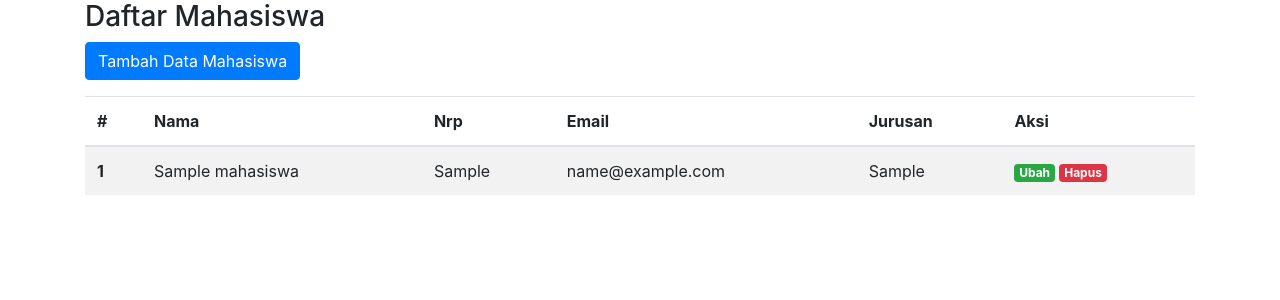
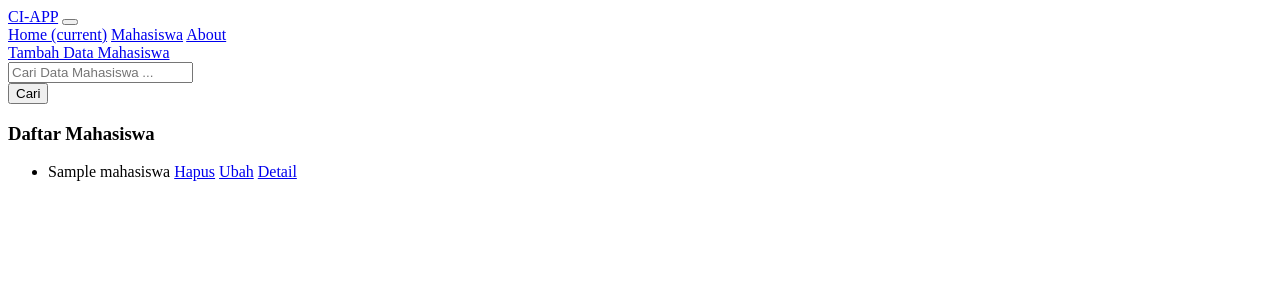
Before and after one commit to RadenAriffudinRachman/tugas4.coba-ci, a CodeIgniter app: page /database/mahasiswa in a window 1280 px wide. Shown: the top 300 px of the page. Run offline with CodeIgniter, Linux system fonts and the light colour scheme; tables that the repository leaves empty or names only in its code hold one stand-in row (values such as "Sample post"); some libraries are stand-ins or nearby versions.

Commit message:
menambahkan controller mahasiswa dan view tambah

```diff
--- a/application/controllers/Mahasiswa.php
+++ b/application/controllers/Mahasiswa.php
@@ -1,32 +1,77 @@
 <?php
 
 class Mahasiswa extends CI_Controller {
+    public function __construct(){
+        parent::__construct();
+        $this->load->model('Mahasiswa_model');
+        $this->load->library('form_validation');
+    }
+
     public function index(){
-        $this->load->model('Mahasiswa_model', 'mhs');
-        $data['mahasiswa'] = $this->mhs->getAllMahasiswa();
+        $data['judul'] = 'Daftar Mahasiswa';
+        $data['mahasiswa'] = $this->Mahasiswa_model->getAllMahasiswa();
+        if($this->input->post('keyword')){
+            $data['mahasiswa'] = $this->Mahasiswa_model->cariDataMahasiswa();
+        }
+        $this->load->view('templates/header', $data);
         $this->load->view('mahasiswa/index', $data);
+        $this->load->view('templates/footer');
     }
 
     public function tambah(){
-        $this->load->library('form_validation');
+        $data['judul'] = 'Form Tambah Data Mahasiswa';
+
+        $this->from_validation->set_rules('form_validation');
         $this->load->model('Mahasiswa_model');
 
         $this->form_validation->set_rules('nama', 'Nama', 'required|min_length[3]');
+        $this->form_validation->set_rules('nrp', 'Nrp', 'required|numeric');
+        $this->form_validation->set_rules('email', 'Email', 'required|valid_email');
 
         if( $this->form_validation->run() === false){
+            $this->load->view('templates/header', $data);
             $this->load->view('mahasiswa/tambah');
+            $this->load->view('templates/footer');
         } else {
-            $data = [
-                'nama' => $this->input->post('nama'),
-                'nrp' => $this->input->post('nrp'),
-                'email' => $this->input->post('email'),
-                'jurusan' => $this->input->post('jurusan')
-            ];
+            $this->Mahasiswa_model->tambahDataMahasiswa();
+            $this->session->set_flashdata('flash', 'Ditambahkan');
+            redirect('mahasiswa');
+        }
+    }
 
-            $this->db->insert('mahasiswa', $data);
-            redirect('mahasiswa/index');
+    public function hapus($id){
+        $$this->Mahasiswa_model->hapusDataMahasiswa($id);
+        $$this->session->set_flashdata('flash', 'Dihapus');
+        redirect('mahasiswa');
+    }
+
+    public function detail($id){
+        $data['judul'] = 'Detail Data Mahasiswa';
+        $data['mahasiswa'] = $this->Mahasiswa_model->getMahasiswaById($id);
+        $this->load->view('templates/header', $data);
+        $this->load->view('mahasiswa/detail', $data);
+        $this->load->view('templates/footer');
+
+    }
+
+    public function ubah($id){
+        $data['judul'] = 'Form Ubah Data Mahasiswa';
+        $data['mahasiswa'] = $this->Mahasiswa_model->getMahasiswaById($id);
+        $data['jurusan'] = ['Teknik Informatika', 'Teknik Mesin', 'Teknik Planologi', 'Teknik Pangan', 'Teknik Lingkungan'];
+
+        $this->form_validation->set_rules('nama', 'Nama', 'required');
+        $this->form_validation->set_rules('nrp', 'Nrp', 'required|numeric');
+        $this->form_validation->set_rules('email', 'Email', 'required|valid_email');
+
+        if($this->form_validation->run() == false){
+            $this->load->view('templates/header', $data);
+            $this->load->view('mahasiswa/ubah', $data);
+            $this->load->view('templates/footer');
+        }else{
+            $this->Mahasiswa_model->ubahDataMahasiswa();
+            $this->session->set_flashdata('flash', 'Diubah');
+            redirect('mahasiswa');
         }
-
     }
 }
 
--- a/application/views/mahasiswa/index.php
+++ b/application/views/mahasiswa/index.php
@@ -1,57 +1,39 @@
-<!doctype html>
-<html lang="en">
-  <head>
-    <!-- Required meta tags -->
-    <meta charset="utf-8">
-    <meta name="viewport" content="width=device-width, initial-scale=1, shrink-to-fit=no">
+<div class="row mt-3">
+  <div class="col-md-6">
+    <a href="<?= base_url(); ?>mahasiswa/tambah" class="btn btn-primary">Tambah Data Mahasiswa</a>
+  </div>
+</div>
 
-    <!-- Bootstrap CSS -->
-    <link rel="stylesheet" href="https://stackpath.bootstrapcdn.com/bootstrap/4.3.1/css/bootstrap.min.css" integrity="sha384-ggOyR0iXCbMQv3Xipma34MD+dH/1fQ784/j6cY/iJTQUOhcWr7x9JvoRxT2MZw1T" crossorigin="anonymous">
+<div class="row mt-3">
+  <div class="col-md-6">
+    <form action="" method="post">
+      <div class="input-group">
+        <input type="text" class="form-control" placeholder="Cari Data Mahasiswa ..." name="keyword">
+        <div class="input-group-append">
+          <button class="btn btn-primary" type="submit">Cari</button>
+        </div>
+      </div>
+    </form>
+  </div>
+</div>
 
-    <title>Data Mahasiswa</title>
-  </head>
-  <body>
-    <div class="container">
-        <div class="row">
-            <div class="col">
-                <h3>Daftar Mahasiswa</h3>
-                <a href="<?= base_url('mahasiswa/tambah'); ?>" class="btn btn-primary mb-3">Tambah Data Mahasiswa</a>
-                <table class="table table-striped">
-  <thead>
-    <tr>
-      <th scope="col">#</th>
-      <th scope="col">Nama</th>
-      <th scope="col">Nrp</th>
-      <th scope="col">Email</th>
-      <th scope="col">Jurusan</th>
-      <th scope="col">Aksi</th>
-    </tr>
-  </thead>
-  <tbody>
-  <?php $i = 1; ?>
-  <?php foreach( $mahasiswa as $mhs) : ?>
-    <tr>
-      <th scope="row"><?= $i++; ?></th>
-      <td><?= $mhs['nama']; ?></td>
-      <td><?= $mhs['nrp']; ?></td>
-      <td><?= $mhs['email']; ?></td>
-      <td><?= $mhs['jurusan']; ?></td>
-      <td>
-        <a href="" class="badge badge-success">Ubah</a>
-        <a href="" class="badge badge-danger">Hapus</a>
-      </td>
-    </tr>
-    <?php endforeach; ?>
-  </tbody>
-</table>
-            </div>
-        </div>
-    </div>
-
-    <!-- Optional JavaScript -->
-    <!-- jQuery first, then Popper.js, then Bootstrap JS -->
-    <script src="https://code.jquery.com/jquery-3.3.1.slim.min.js" integrity="sha384-q8i/X+965DzO0rT7abK41JStQIAqVgRVzpbzo5smXKp4YfRvH+8abtTE1Pi6jizo" crossorigin="anonymous"></script>
-    <script src="https://cdnjs.cloudflare.com/ajax/libs/popper.js/1.14.7/umd/popper.min.js" integrity="sha384-UO2eT0CpHqdSJQ6hJty5KVphtPhzWj9WO1clHTMGa3JDZwrnQq4sF86dIHNDz0W1" crossorigin="anonymous"></script>
-    <script src="https://stackpath.bootstrapcdn.com/bootstrap/4.3.1/js/bootstrap.min.js" integrity="sha384-JjSmVgyd0p3pXB1rRibZUAYoIIy6OrQ6VrjIEaFf/nJGzIxFDsf4x0xIM+B07jRM" crossorigin="anonymous"></script>
-  </body>
-</html>
+<div class="row mt-3">
+  <div class="col-md-6">
+    <h3>Daftar Mahasiswa</h3>
+    <?php if (empty($mahasiswa)) : ?>
+      <div class="alert alert-danger" role="alert">
+        Data Mahasiswa Tidak Ditemukan.
+      </div>
+    <?php endif; ?>
+    <ul class="list-group">
+      <?php foreach ($mahasiswa as $mhs) : ?>
+      <li class="list-group-item">
+        <?= $mhs['nama']; ?>
+        <a href="<?= base_url(); ?>mahasiswa/hapus/<?= $mhs['id']; ?>" class="badge badge-danger float-right tombol-hapus">Hapus</a>
+        <a href="<?= base_url(); ?>mahasiswa/ubah/<?= $mhs['id']; ?>" class="badge badge-success float-right">Ubah</a>
+        <a href="<?= base_url(); ?>mahasiswa/detail/<?= $mhs['id']; ?>" class="badge badge-primary float-right">Detail</a>
+      </li>
+        <?php endforeach; ?>
+    </ul>
+  </div>
+</div>
--- a/application/views/templates/footer.php
+++ b/application/views/templates/footer.php
@@ -3,5 +3,7 @@
     <script src="https://code.jquery.com/jquery-3.3.1.slim.min.js" integrity="sha384-q8i/X+965DzO0rT7abK41JStQIAqVgRVzpbzo5smXKp4YfRvH+8abtTE1Pi6jizo" crossorigin="anonymous"></script>
     <script src="https://cdnjs.cloudflare.com/ajax/libs/popper.js/1.14.7/umd/popper.min.js" integrity="sha384-UO2eT0CpHqdSJQ6hJty5KVphtPhzWj9WO1clHTMGa3JDZwrnQq4sF86dIHNDz0W1" crossorigin="anonymous"></script>
     <script src="https://stackpath.bootstrapcdn.com/bootstrap/4.3.1/js/bootstrap.min.js" integrity="sha384-JjSmVgyd0p3pXB1rRibZUAYoIIy6OrQ6VrjIEaFf/nJGzIxFDsf4x0xIM+B07jRM" crossorigin="anonymous"></script>
+    <script src="<?= base_url();?>assets/js/sweetalert2.all.min.js"></script>
+    <script src="<?= base_url();?>assets/js/myscript.js"></script>
   </body>
 </html>
```
Also changed, not shown: application/views/mahasiswa/tambah.php (+27 -32 lines).
